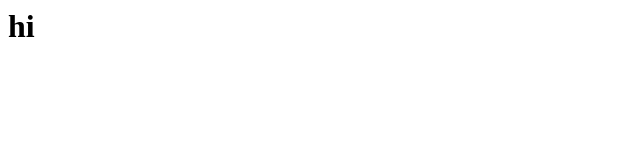
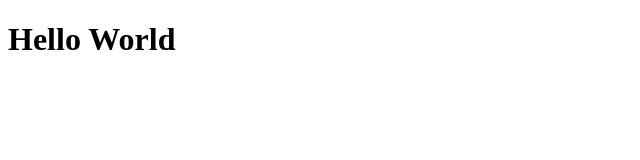
Before and after one commit to tri-khang-nguyen/tri-khang-nguyen, a plain HTML site: page index.html in a window 1280 px wide. Shown: the whole page, without its empty margins (0-640 px from the left). Drawn offline with Linux system fonts and the light colour scheme.

Commit message:
Update index.html

```diff
--- a/index.html
+++ b/index.html
@@ -1 +1,3 @@
-<h1>hi</h1>
+<!DOCTYPE html>
+<h1>Hello World</h1>
+</html>
```
